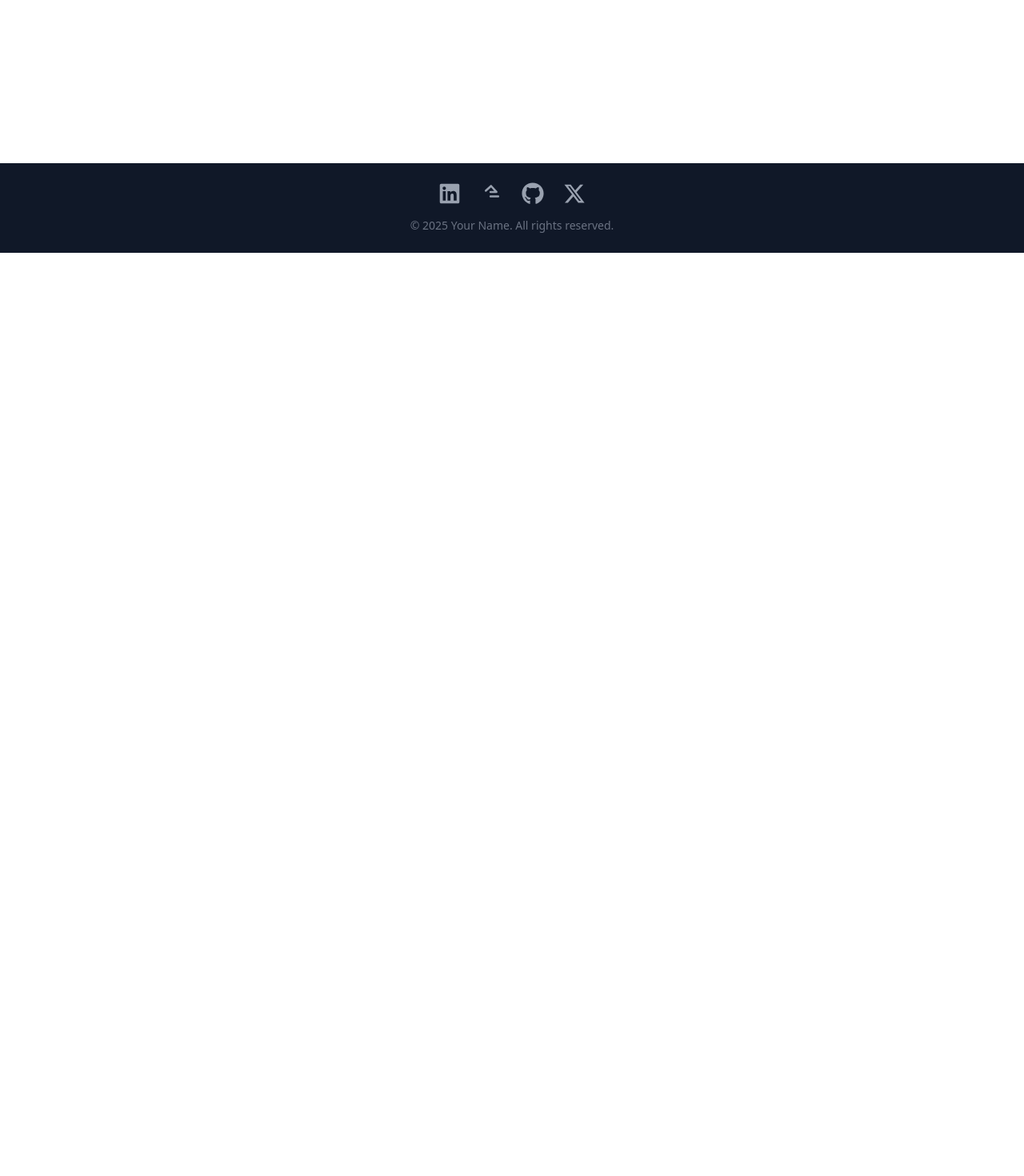
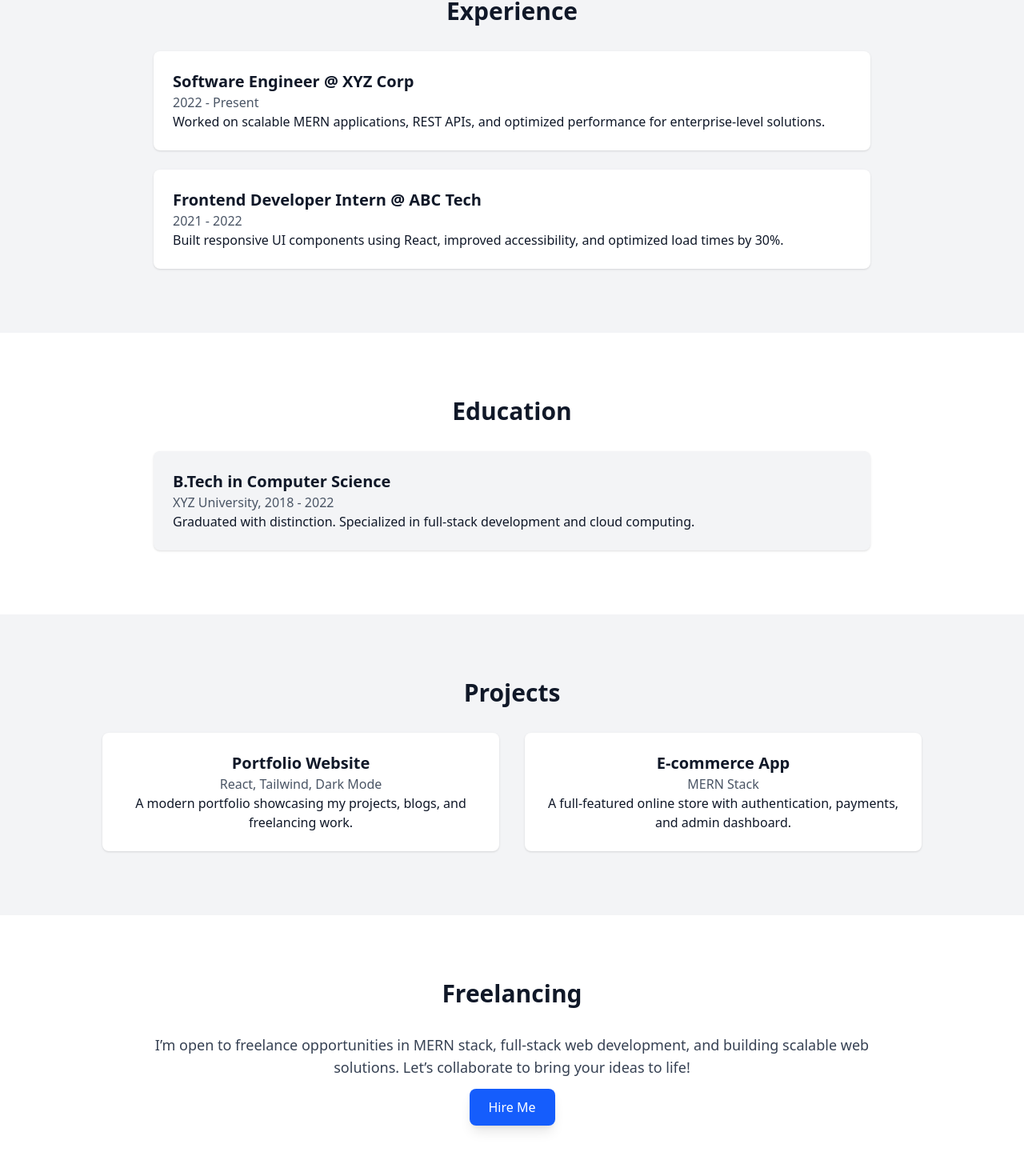
Before and after one commit to jnvreddy/Portfolio, a React (Vite) app: page / in a window 1280 px wide. Shown: the part 596-2066 px from the top of the page at 80% size. Before the commit the page ends 912 px from the top, so only its background shows below. Built offline with nearby package versions, Linux system fonts and the light colour scheme.

Commit message:
added multiple section in the home page

```diff
--- a/src/components/Home.tsx
+++ b/src/components/Home.tsx
@@ -24,6 +24,95 @@ const Home = () => {
           View My Work
         </a>
       </section>
+
+      {/* Experience Section */}
+      <section
+        id="experience"
+        className="py-20 px-6 bg-gray-100 dark:bg-gray-900 transition-colors duration-300"
+      >
+        <div className="max-w-4xl mx-auto text-center">
+          <h2 className="text-3xl font-bold mb-8">Experience</h2>
+          <div className="space-y-6 text-left">
+            <div className="p-6 bg-white dark:bg-gray-800 rounded-lg shadow">
+              <h3 className="text-xl font-semibold">Software Engineer @ XYZ Corp</h3>
+              <p className="text-gray-600 dark:text-gray-400">2022 - Present</p>
+              <p>
+                Worked on scalable MERN applications, REST APIs, and optimized performance for
+                enterprise-level solutions.
+              </p>
+            </div>
+            <div className="p-6 bg-white dark:bg-gray-800 rounded-lg shadow">
+              <h3 className="text-xl font-semibold">Frontend Developer Intern @ ABC Tech</h3>
+              <p className="text-gray-600 dark:text-gray-400">2021 - 2022</p>
+              <p>
+                Built responsive UI components using React, improved accessibility, and optimized
+                load times by 30%.
+              </p>
+            </div>
+          </div>
+        </div>
+      </section>
+
+      {/* Education Section */}
+      <section
+        id="education"
+        className="py-20 px-6 bg-white dark:bg-gray-950 transition-colors duration-300"
+      >
+        <div className="max-w-4xl mx-auto text-center">
+          <h2 className="text-3xl font-bold mb-8">Education</h2>
+          <div className="space-y-6 text-left">
+            <div className="p-6 bg-gray-100 dark:bg-gray-800 rounded-lg shadow">
+              <h3 className="text-xl font-semibold">B.Tech in Computer Science</h3>
+              <p className="text-gray-600 dark:text-gray-400">XYZ University, 2018 - 2022</p>
+              <p>Graduated with distinction. Specialized in full-stack development and cloud computing.</p>
+            </div>
+          </div>
+        </div>
+      </section>
+
+      {/* Projects Section */}
+      <section
+        id="projects"
+        className="py-20 px-6 bg-gray-100 dark:bg-gray-900 transition-colors duration-300"
+      >
+        <div className="max-w-5xl mx-auto text-center">
+          <h2 className="text-3xl font-bold mb-8">Projects</h2>
+          <div className="grid md:grid-cols-2 gap-8">
+            <div className="p-6 bg-white dark:bg-gray-800 rounded-lg shadow">
+              <h3 className="text-xl font-semibold">Portfolio Website</h3>
+              <p className="text-gray-600 dark:text-gray-400">React, Tailwind, Dark Mode</p>
+              <p>A modern portfolio showcasing my projects, blogs, and freelancing work.</p>
+            </div>
+            <div className="p-6 bg-white dark:bg-gray-800 rounded-lg shadow">
+              <h3 className="text-xl font-semibold">E-commerce App</h3>
+              <p className="text-gray-600 dark:text-gray-400">MERN Stack</p>
+              <p>
+                A full-featured online store with authentication, payments, and admin dashboard.
+              </p>
+            </div>
+          </div>
+        </div>
+      </section>
+
+      {/* Freelancing Section */}
+      <section
+        id="freelancing"
+        className="py-20 px-6 bg-white dark:bg-gray-950 transition-colors duration-300"
+      >
+        <div className="max-w-4xl mx-auto text-center">
+          <h2 className="text-3xl font-bold mb-8">Freelancing</h2>
+          <p className="text-lg text-gray-700 dark:text-gray-300 mb-6">
+            I’m open to freelance opportunities in MERN stack, full-stack web development,
+            and building scalable web solutions. Let’s collaborate to bring your ideas to life!
+          </p>
+          <a
+            href="mailto:your.email@example.com"
+            className="px-6 py-3 bg-blue-600 text-white rounded-lg shadow-lg hover:bg-blue-700 transition"
+          >
+            Hire Me
+          </a>
+        </div>
+      </section>
     </div>
   );
 };
```
